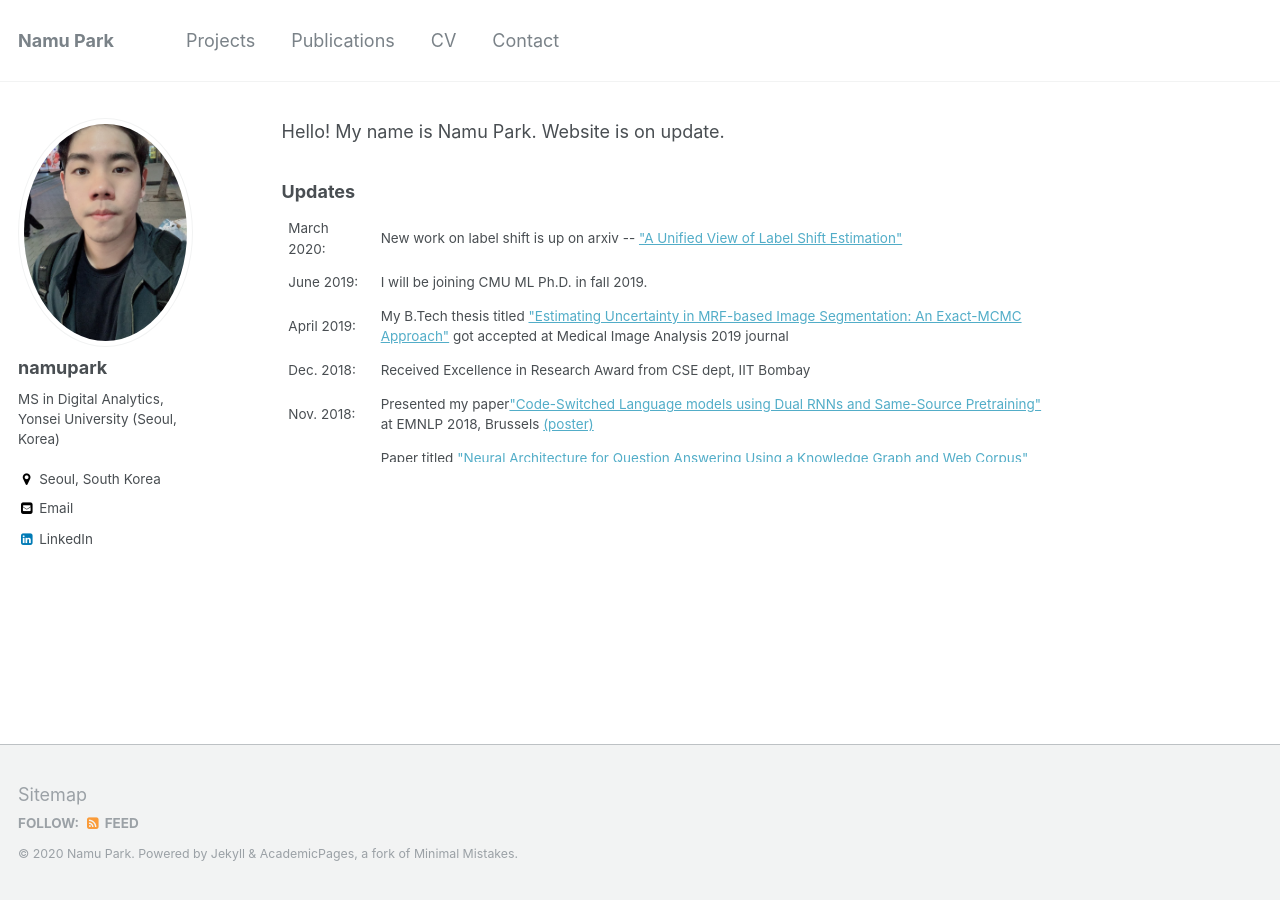
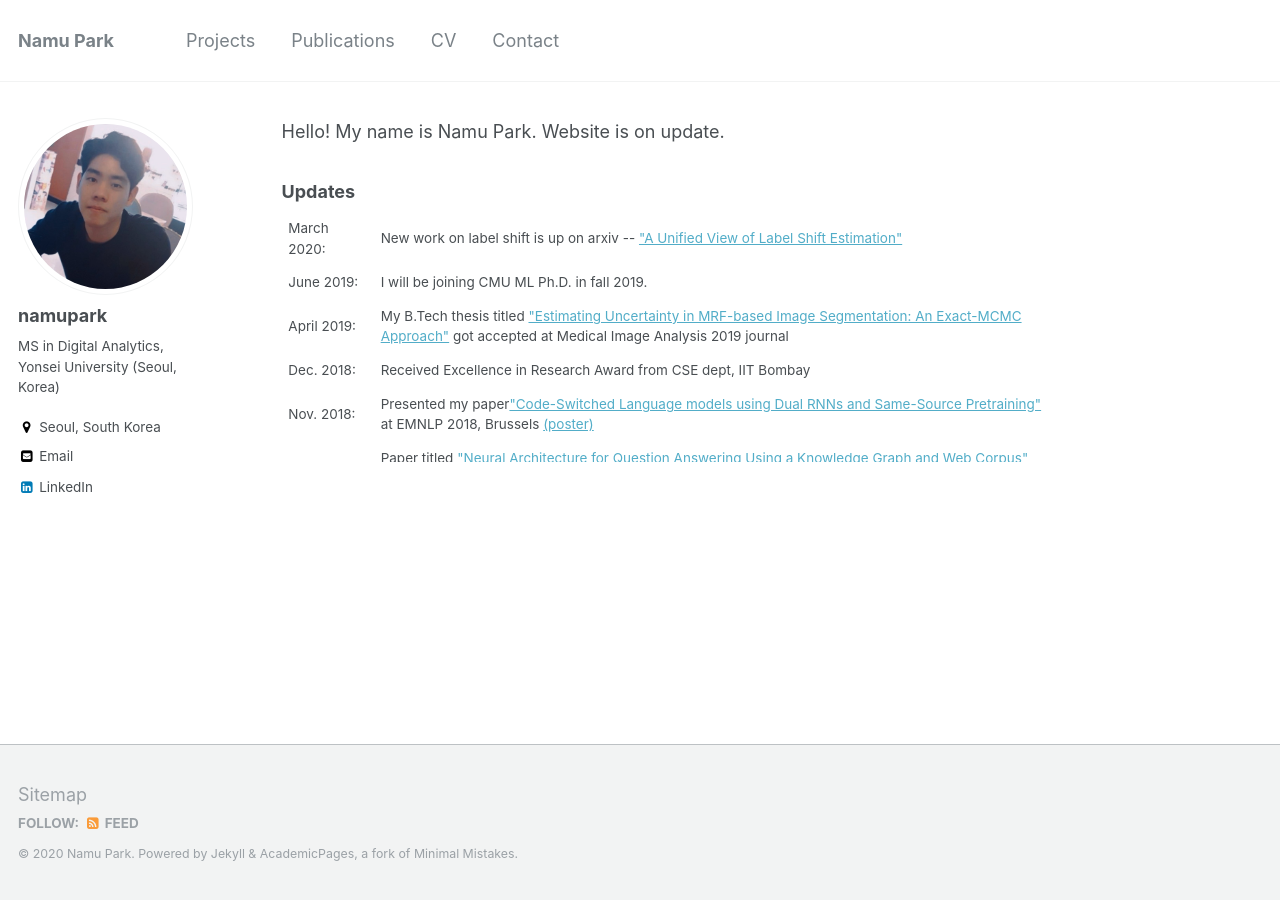
Before and after one commit to namupark/namupark.github.io, a Jekyll site: the page built from _pages/about.md, in a window 1280 px wide. Built offline with Jekyll 4.4.1, drawn with Linux system fonts in a browser that asks for light colours.

Commit message:
no message

```diff
--- a/_config.yml
+++ b/_config.yml
@@ -83,7 +83,7 @@ analytics:
 # Site Author
 author:
   name             : "namupark"
-  avatar           : "profile.jpg"
+  avatar           : "사진후보2.jpg"
   bio              : "MS in Digital Analytics,       Yonsei University (Seoul, Korea)"
   location         : "Seoul, South Korea"
   employer         :
```
Also changed, not shown: images/사진후보2.jpg (added).
